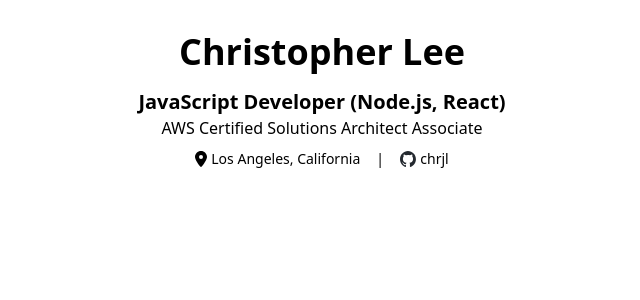
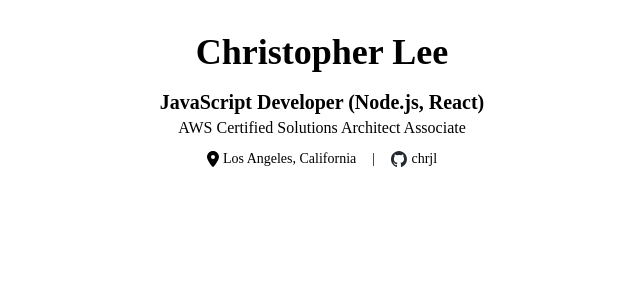
Before and after one commit to chrjl/portfolio--react-singlepage, a React (Vite) app: page / in a window 1280 px wide. Shown: the top 300 px of the page, without its empty margins (318-958 px from the left). Built offline with nearby package versions, Linux system fonts and the light colour scheme.

Commit message:
build: import fonts and set tailwind family defaults

```diff
--- a/tailwind.config.js
+++ b/tailwind.config.js
@@ -2,7 +2,13 @@
 export default {
   content: ['./index.html', './src/**/*.{js,ts,jsx,tsx}'],
   theme: {
-    extend: {},
+    extend: {
+      fontFamily: {
+        sans: ['Inter Variable'],
+        content: ['Arimo'],
+        mono: ['Cousine'],
+      },
+    },
   },
   plugins: [],
 };
```
Also changed, not shown: src/main.tsx (+7 -0 lines).
